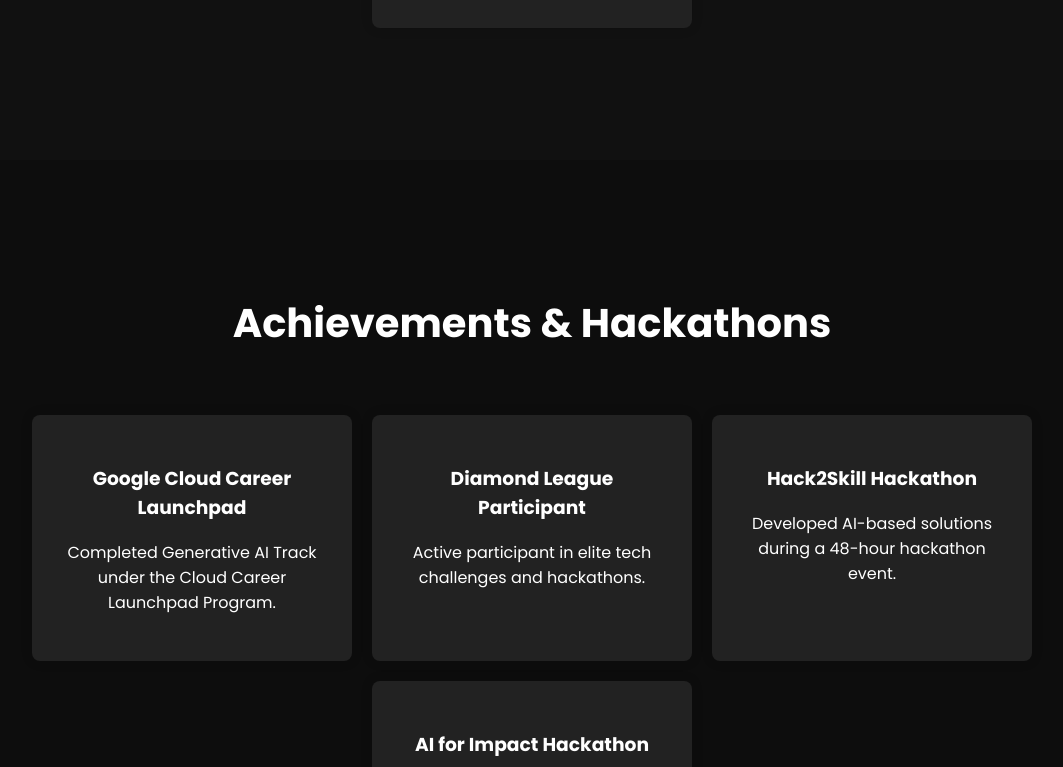
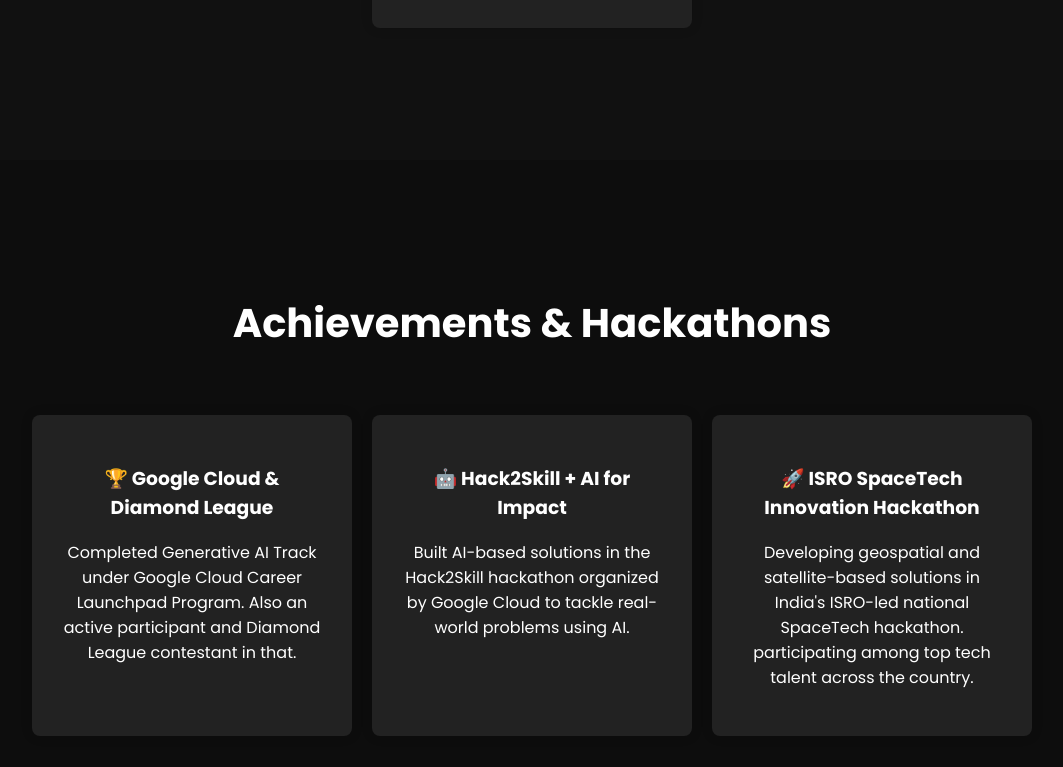
Before and after one commit to Neel-2606/neel-portfolio, a Next.js app: page / in a window 1280 px wide. Shown: the part 2030-2797 px from the top of the page, without its empty margins (108-1171 px from the left). Built offline with nearby package versions, Linux system fonts and the light colour scheme.

Commit message:
Updated hero section + navbar

```diff
--- a/components/Sections.tsx
+++ b/components/Sections.tsx
@@ -37,29 +37,37 @@
   </div>
 </section>
 
-
 {/* ACHIEVEMENTS */}
-      <section className={styles.section} id="achievements" data-aos="fade-right">
+<section className={styles.section} id="achievements" data-aos="fade-up">
   <h2 className={styles.title}>Achievements & Hackathons</h2>
   <div className={styles.cards}>
     <div className={styles.card}>
-            <h3>Google Cloud Career Launchpad</h3>
-            <p>Completed Generative AI Track under the Cloud Career Launchpad Program.</p>
+      <h3>🏆 Google Cloud & Diamond League</h3>
+      <p>
+        Completed Generative AI Track under Google Cloud Career Launchpad Program.
+        Also an active participant and Diamond League contestant in that.
+      </p>
     </div>
+
     <div className={styles.card}>
-            <h3>Diamond League Participant</h3>
-            <p>Active participant in elite tech challenges and hackathons.</p>
+      <h3>🤖 Hack2Skill + AI for Impact</h3>
+      <p>
+        Built AI-based solutions in the Hack2Skill hackathon organized by
+        Google Cloud to tackle real-world problems using AI.
+      </p>
     </div>
+
     <div className={styles.card}>
-            <h3>Hack2Skill Hackathon</h3>
-            <p>Developed AI-based solutions during a 48-hour hackathon event.</p>
-          </div>
-          <div className={styles.card}>
-            <h3>AI for Impact Hackathon</h3>
-            <p>Participated in Google Cloud AI for Impact to solve real-world problems using AI.</p>
+      <h3>🚀 ISRO SpaceTech Innovation Hackathon</h3>
+      <p>
+        Developing geospatial and satellite-based solutions in India's ISRO-led
+        national SpaceTech hackathon. participating among top tech talent across the country.
+      </p>
     </div>
   </div>
 </section>
+
+
 
       {/* SKILLS */}
       <section className={styles.section} id="skills" data-aos="fade-up">
```
Lines whose indentation alone changed are shown as unchanged.
